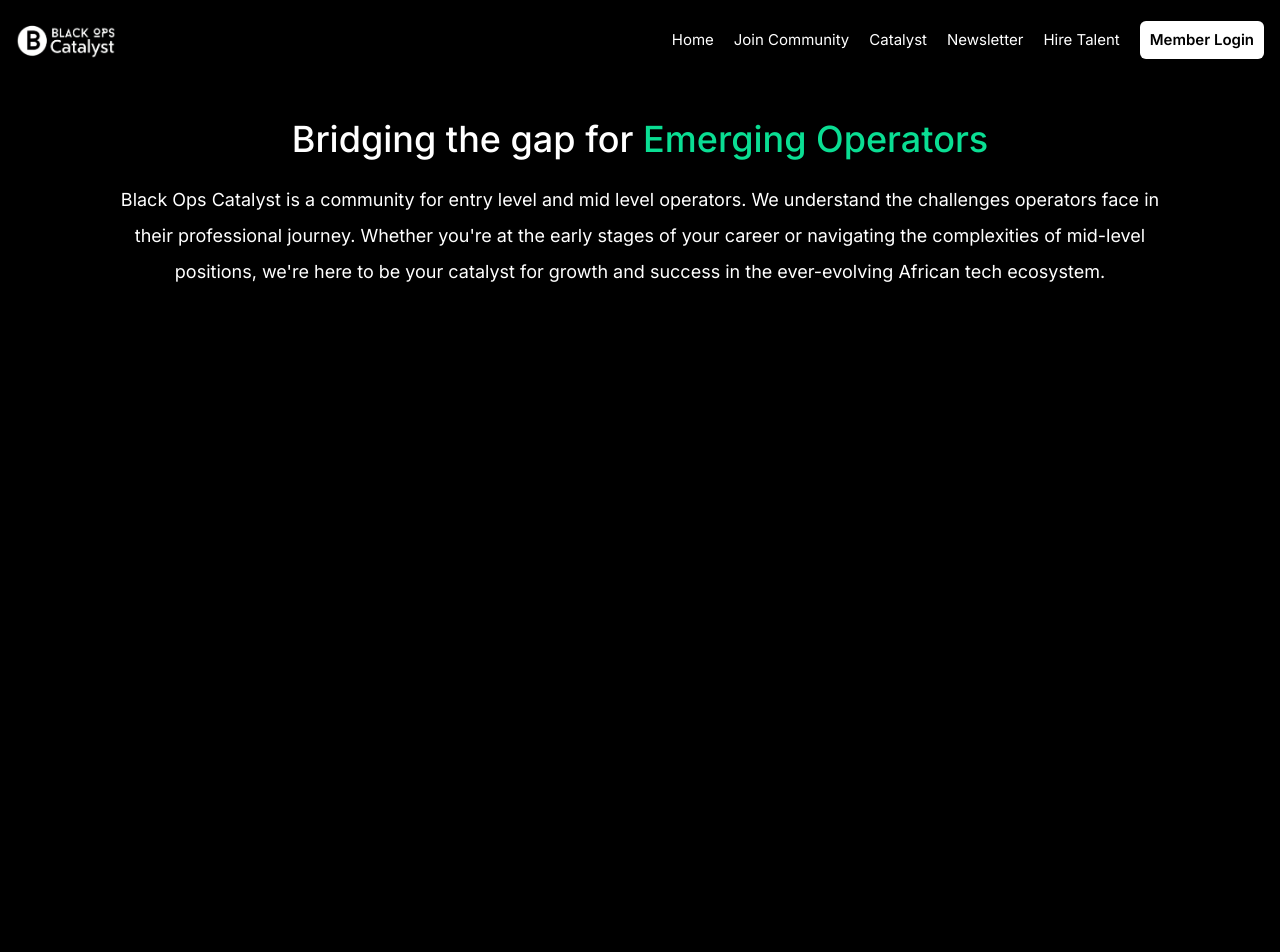
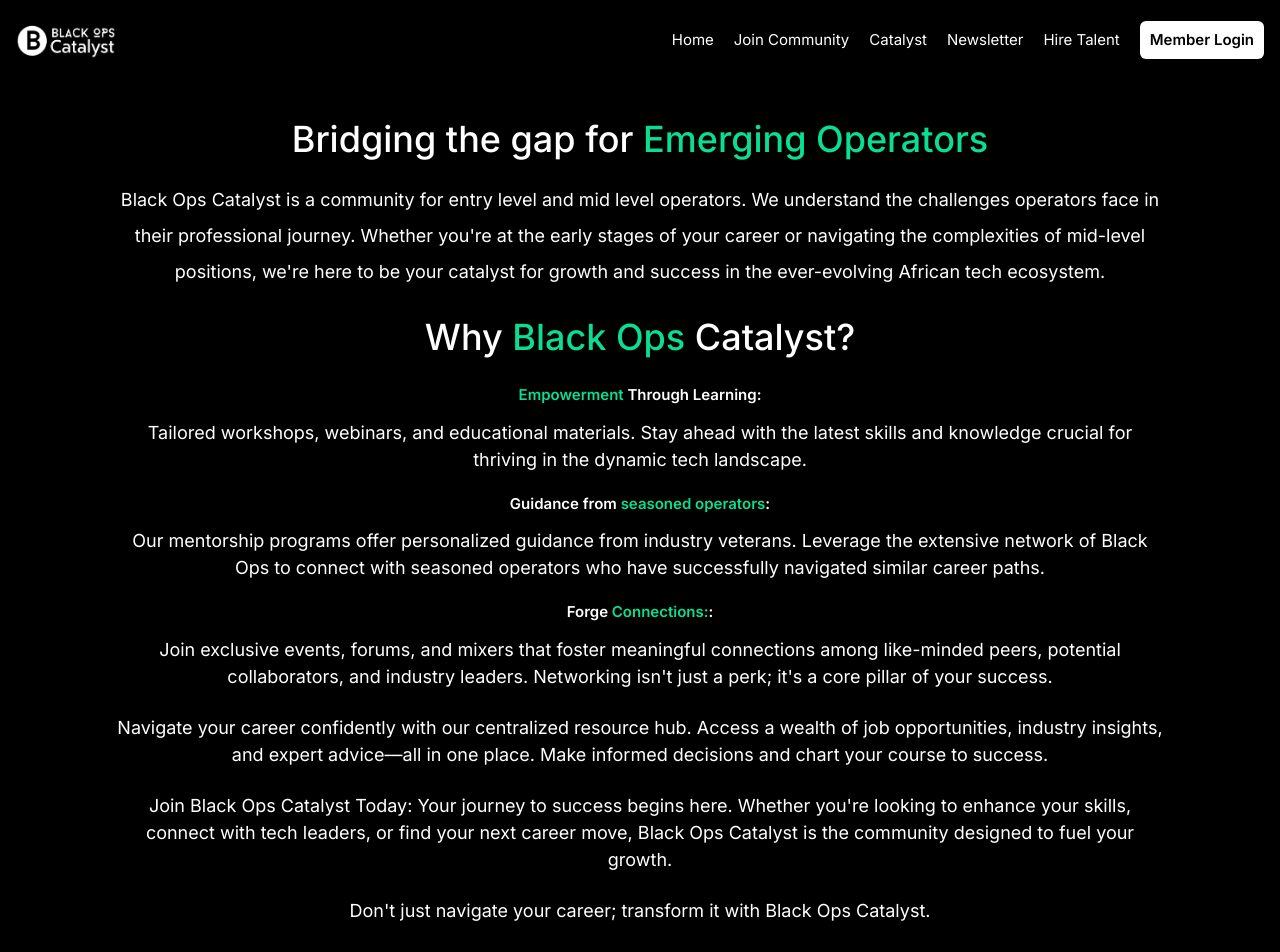
Before and after one commit to unegbuclinton/blackOp, a Next.js app: page /catalyst in a window 1280 px wide. Shown: the top 952 px of the page. Before the commit the page ends 800 px from the top, so only its background shows below. Built offline with nearby package versions, Linux system fonts and the light colour scheme.

Commit message:
update catalyst

```diff
--- a/src/app/catalyst/page.tsx
+++ b/src/app/catalyst/page.tsx
@@ -9,11 +9,59 @@
       <p className='leading-[2]'>
         Black Ops Catalyst is a community for entry level and mid level
         operators. We understand the challenges operators face in their
-        professional journey. Whether you're at the early stages of your career
-        or navigating the complexities of mid-level positions, we're here to be
-        your catalyst for growth and success in the ever-evolving African tech
-        ecosystem.
+        professional journey. Whether you&apos;re at the early stages of your
+        career or navigating the complexities of mid-level positions, we&apos;re
+        here to be your catalyst for growth and success in the ever-evolving
+        African tech ecosystem.
       </p>
+      <h2 className='my-5'>
+        Why <span>Black Ops</span> Catalyst?
+      </h2>
+      <h3 className='mb-3 font-semibold'>
+        <span>Empowerment</span> Through Learning:
+      </h3>
+      <p>
+        Tailored workshops, webinars, and educational materials. Stay ahead with
+        the latest skills and knowledge crucial for thriving in the dynamic tech
+        landscape.
+      </p>
+      <h3 className='mb-3 mt-5 font-semibold'>
+        Guidance from <span>seasoned operators</span>:
+      </h3>
+      <p>
+        Our mentorship programs offer personalized guidance from industry
+        veterans. Leverage the extensive network of Black Ops to connect with
+        seasoned operators who have successfully navigated similar career paths.
+      </p>
+      <h3 className='mb-3 mt-5 font-semibold'>
+        Forge <span>Connections:</span>:
+      </h3>
+      <p>
+        Join exclusive events, forums, and mixers that foster meaningful
+        connections among like-minded peers, potential collaborators, and
+        industry leaders. Networking isn't just a perk; it's a core pillar of
+        your success.
+      </p>
+
+      <p className='my-6'>
+        Navigate your career confidently with our centralized resource hub.
+        Access a wealth of job opportunities, industry insights, and expert
+        advice—all in one place. Make informed decisions and chart your course
+        to success.
+      </p>
+
+      <p className='my-6'>
+        Join Black Ops Catalyst Today: Your journey to success begins here.
+        Whether you're looking to enhance your skills, connect with tech
+        leaders, or find your next career move, Black Ops Catalyst is the
+        community designed to fuel your growth.
+      </p>
+
+      <p className='my-6'>
+        Don't just navigate your career; transform it with Black Ops Catalyst.
+      </p>
+
+      <p className='my-6'>Unleash Your Potential. Ignite Your Success.</p>
     </div>
   )
 }
--- a/src/app/globals.css
+++ b/src/app/globals.css
@@ -20,10 +20,12 @@
 p {
   color: white;
   font-size: 15px;
+  line-height: 1.5;
 }
 
 h2 {
   font-size: 20px;
+  font-weight: 600;
 }
 span {
   color: #0ade93;
--- a/src/app/page.tsx
+++ b/src/app/page.tsx
@@ -27,7 +27,7 @@
         <Image
           height={310}
           width={460}
-          className='w-[331px] h-[214px] lg:h-[336px] lg:w-[503px] rounded-lg mb-16 object-cover'
+          className='w-full h-[214px] lg:h-[336px] lg:w-[503px] rounded-lg mb-16 object-cover'
           src='https://blackops.community/wp-content/uploads/2021/03/IMG_7403-scaled.jpg'
           alt='blackop-image'
         />
```
